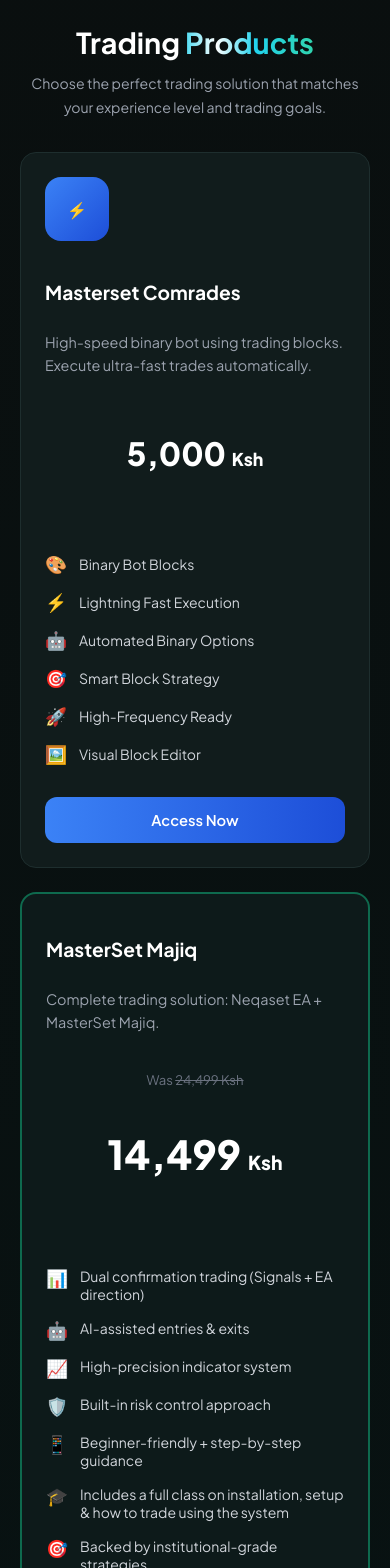
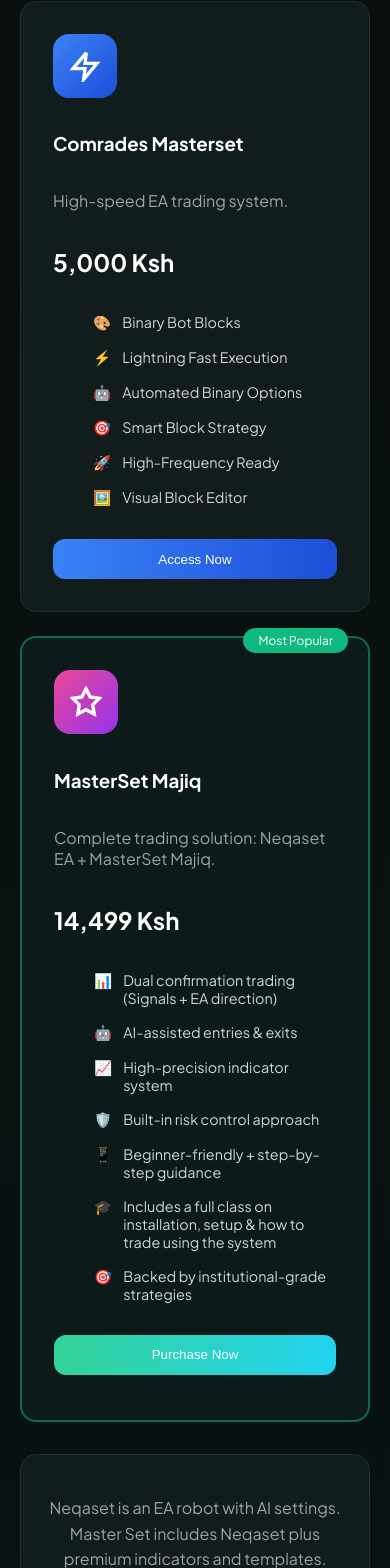
Before and after one commit to evansmurangiri/neqasel-frontend, a React (Vite) app: page / in a window 390 px wide. Shown: the part 994-2562 px from the top of the page. Built offline with nearby package versions, Linux system fonts and the light colour scheme.

Commit message:
Update products UI with logos and comparison card

```diff
--- a/src/components/Products.jsx
+++ b/src/components/Products.jsx
@@ -42,25 +42,15 @@ export default function Products() {
     >
       <style>{`
         @keyframes shine {
-          to {
-            background-position: 200% center;
-          }
+          to { background-position: 200% center; }
         }
 
         .shine-word {
           display: inline-block;
-          background: linear-gradient(
-            90deg,
-            #34d399 0%,
-            #22d3ee 40%,
-            #fff 55%,
-            #22d3ee 70%,
-            #34d399 100%
-          );
+          background: linear-gradient(90deg,#34d399 0%,#22d3ee 40%,#fff 55%,#22d3ee 70%,#34d399 100%);
           background-size: 200% auto;
           -webkit-background-clip: text;
           -webkit-text-fill-color: transparent;
-          background-clip: text;
           animation: shine 2.8s linear infinite;
         }
 
@@ -68,244 +58,154 @@ export default function Products() {
           display: grid;
           grid-template-columns: 1fr 1fr;
           gap: 1.5rem;
-          align-items: start;
         }
 
-        @media (max-width: 680px) {
-          .prod-grid {
-            grid-template-columns: 1fr;
+        @media (max-width: 700px) {
+          .prod-grid { grid-template-columns: 1fr; }
         }
+
+        .prod-card-ai, .prod-card-master {
+          border-radius: 16px;
+          padding: 2rem;
+          display: flex;
+          flex-direction: column;
         }
 
         .prod-card-ai {
           background: #111c1c;
           border: 1px solid #1e2e2e;
-          border-radius: 16px;
-          padding: clamp(1.5rem,4vw,2rem);
-          display: flex;
-          flex-direction: column;
-          transition: all 0.25s;
-        }
-
-        .prod-card-ai:hover {
-          border-color: rgba(16,185,129,0.3);
-          transform: translateY(-2px);
         }
 
         .prod-card-master {
-          position: relative;
           background: #0d1a1a;
           border: 2px solid rgba(16,185,129,0.5);
-          border-radius: 16px;
-          padding: clamp(1.5rem,4vw,2rem);
-          display: flex;
-          flex-direction: column;
+          position: relative;
         }
 
-        .feat-li,
-        .feat-li-top {
+        .product-logo {
+          width: 64px;
+          height: 64px;
+          border-radius: 16px;
           display: flex;
-          gap: 0.75rem;
-          color: #d1d5db;
-          font-size: 0.875rem;
+          align-items: center;
+          justify-content: center;
           margin-bottom: 1rem;
         }
 
-        .feat-li {
-          align-items: center;
+        .ai-logo {
+          background: linear-gradient(135deg,#3b82f6,#1d4ed8);
         }
 
-        .feat-li-top {
-          align-items: flex-start;
+        .master-logo {
+          background: linear-gradient(135deg,#ec4899,#9333ea);
         }
 
-        .feat-icon {
-          color: #10b981;
-          font-size: 1.1rem;
-          flex-shrink: 0;
+        .feat-li {
+          display: flex;
+          gap: .7rem;
+          margin-bottom: 1rem;
+          color: #d1d5db;
+          font-size: .9rem;
         }
 
-        .btn-access,
-        .btn-purchase {
-          display: block;
-          width: 100%;
-          padding: 0.875rem;
-          border-radius: 12px;
-          color: #fff;
-          font-weight: 600;
-          font-size: 0.92rem;
-          text-align: center;
-          border: none;
-          cursor: pointer;
-          font-family: inherit;
-          text-decoration: none;
-          transition: opacity 0.2s;
-        }
+        .feat-icon { color: #10b981; }
 
         .btn-access {
           background: linear-gradient(to right,#3b82f6,#1d4ed8);
+          color: white;
+          padding: .8rem;
+          border-radius: 12px;
+          border: none;
+          cursor: pointer;
         }
 
         .btn-purchase {
           background: linear-gradient(to right,#34d399,#22d3ee);
-          margin-bottom: 0.75rem;
+          color: white;
+          padding: .8rem;
+          border-radius: 12px;
+          border: none;
+          cursor: pointer;
+          margin-bottom: .8rem;
         }
 
-        .btn-access:hover,
-        .btn-purchase:hover {
-          opacity: 0.88;
+        .compare-card {
+          margin-top: 2rem;
+          padding: 1.5rem;
+          border-radius: 16px;
+          background: #111c1c;
+          border: 1px solid #1e2e2e;
+          text-align: center;
+        }
+
+        .compare-btn {
+          margin-top: 1rem;
+          padding: .8rem 1.4rem;
+          border-radius: 999px;
+          border: none;
+          cursor: pointer;
+          font-weight: 600;
+          color: white;
+          background: linear-gradient(90deg,#10b981,#22d3ee);
         }
 
         .modal-overlay {
           position: fixed;
           inset: 0;
-          background: rgba(0,0,0,0.8);
-          z-index: 600;
+          background: rgba(0,0,0,.8);
           display: flex;
+          justify-content: center;
           align-items: center;
-          justify-content: center;
-          padding: 1rem;
         }
 
         .modal-box {
           background: #0d1a1a;
-          border: 1px solid rgba(16,185,129,0.4);
+          padding: 2rem;
           border-radius: 20px;
-          padding: clamp(1.5rem,5vw,2.5rem);
+          width: 90%;
           max-width: 600px;
-          width: 100%;
-          max-height: 90vh;
-          overflow-y: auto;
-          position: relative;
         }
 
         .cmp-table {
           width: 100%;
+          margin-top: 1rem;
           border-collapse: collapse;
-          margin-top: 1.5rem;
         }
 
         .cmp-table th {
-          padding: 0.75rem 1rem;
-          font-size: 0.8rem;
-          font-weight: 700;
-          letter-spacing: 0.07em;
-          text-transform: uppercase;
-          background: rgba(16,185,129,0.08);
           color: #10b981;
           text-align: left;
+          padding: .6rem;
         }
 
-        .cmp-table th:not(:first-child) {
+        .cmp-table td {
+          padding: .6rem;
+          border-bottom: 1px solid #2a3a3a;
+          color: #9ca3af;
           text-align: center;
         }
 
-        .cmp-table td {
-          padding: 0.75rem 1rem;
-          border-bottom: 1px solid rgba(42,58,58,0.4);
-          color: #9ca3af;
-          font-size: 0.88rem;
-        }
-
-        .cmp-table td:not(:first-child) {
-          text-align: center;
-        }
-
-        .check-yes {
-          color: #10b981;
-          font-size: 1.1rem;
-          font-weight: 700;
-        }
-
-        .check-no {
-          color: #6b7280;
-          font-size: 1.1rem;
-        }
+        .check-yes { color: #10b981; }
+        .check-no { color: #6b7280; }
       `}</style>
 
-      <div style={{ maxWidth: 1140, margin: '0 auto' }}>
-        <div
-          style={{
-            textAlign: 'center',
-            marginBottom: 'clamp(2rem,5vw,4rem)',
-          }}
-        >
-          <h2
-            style={{
-              fontSize: 'clamp(1.8rem,4vw,3rem)',
-              fontWeight: 700,
-              marginBottom: '.75rem',
-              color: '#fff',
-            }}
-          >
-            Trading <span className="shine-word">Products</span>
-          </h2>
+      <div className="prod-grid">
+        {/* Product 1 */}
+        <div className="prod-card-ai">
 
-          <p
-            style={{
-              color: '#9ca3af',
-              fontSize: 'clamp(.88rem,2.5vw,1.05rem)',
-              maxWidth: 520,
-              margin: '0 auto',
-              lineHeight: 1.7,
-            }}
-          >
-            Choose the perfect trading solution that matches your experience level and trading goals.
-          </p>
+          {/* RESTORED LOGO */}
+          <div className="product-logo ai-logo">
+            <svg width="32" height="32" viewBox="0 0 24 24" fill="none" stroke="white" strokeWidth="2.5">
+              <polyline points="13 2 3 14 12 14 11 22 21 10 12 10 13 2"/>
+            </svg>
           </div>
 
-        <div className="prod-grid">
-          <div className="prod-card-ai">
-            <div
-              style={{
-                width: 64,
-                height: 64,
-                borderRadius: 16,
-                background: 'linear-gradient(135deg,#3b82f6,#1d4ed8)',
-                display: 'flex',
-                alignItems: 'center',
-                justifyContent: 'center',
-                marginBottom: '1.25rem',
-              }}
-            >
-              ⚡
-            </div>
+          <h3 style={{ color: 'white' }}>Comrades Masterset</h3>
+          <p style={{ color: '#9ca3af' }}>High-speed EA trading system.</p>
 
-            <h3
-              style={{
-                fontSize: 'clamp(1.2rem,3vw,1.5rem)',
-                fontWeight: 700,
-                color: '#fff',
-                marginBottom: '.75rem',
-              }}
-            >
-              Masterset Comrades
-            </h3>
+          <h2 style={{ color: 'white' }}>5,000 Ksh</h2>
 
-            <p
-              style={{
-                color: '#9ca3af',
-                fontSize: '.9rem',
-                marginBottom: '1.5rem',
-                lineHeight: 1.6,
-              }}
-            >
-              High-speed binary bot using trading blocks. Execute ultra-fast trades automatically.
-            </p>
-
-            <div style={{ textAlign: 'center', marginBottom: '2rem' }}>
-              <p
-                style={{
-                  fontSize: 'clamp(2rem,5vw,2.8rem)',
-                  fontWeight: 800,
-                  color: '#fff',
-                }}
-              >
-                5,000 <span style={{ fontSize: '1.1rem' }}>Ksh</span>
-              </p>
-            </div>
-
-            <ul style={{ flex: 1, paddingLeft: 0 }}>
+          <ul>
             {aiFeatures.map((f, i) => (
               <li key={i} className="feat-li">
                 <span className="feat-icon">{f.icon}</span>
@@ -317,48 +217,41 @@ export default function Products() {
           <button className="btn-access">Access Now</button>
         </div>
 
+        {/* Product 2 */}
         <div className="prod-card-master">
-            <h3
+
+          {/* RESTORED LOGO */}
+          <div className="product-logo master-logo">
+            <svg width="32" height="32" viewBox="0 0 24 24" fill="none" stroke="white" strokeWidth="2.5">
+              <polygon points="12 2 15.09 8.26 22 9.27 17 14.14 18.18 21.02 12 17.77 5.82 21.02 7 14.14 2 9.27 8.91 8.26 12 2"/>
+            </svg>
+          </div>
+
+          <span
             style={{
-                fontSize: 'clamp(1.2rem,3vw,1.5rem)',
-                fontWeight: 700,
-                color: '#fff',
-                marginBottom: '.75rem',
+              position: 'absolute',
+              top: '-10px',
+              right: '20px',
+              background: '#10b981',
+              padding: '5px 15px',
+              borderRadius: '20px',
+              color: 'white',
+              fontSize: '12px',
             }}
           >
-              MasterSet Majiq
-            </h3>
+            Most Popular
+          </span>
 
-            <p
-              style={{
-                color: '#9ca3af',
-                fontSize: '.9rem',
-                marginBottom: '1.5rem',
-                lineHeight: 1.6,
-              }}
-            >
+          <h3 style={{ color: 'white' }}>MasterSet Majiq</h3>
+          <p style={{ color: '#9ca3af' }}>
             Complete trading solution: Neqaset EA + MasterSet Majiq.
           </p>
 
-            <div style={{ textAlign: 'center', marginBottom: '2rem' }}>
-              <p style={{ color: '#6b7280', fontSize: '.82rem' }}>
-                Was <s>24,499 Ksh</s>
-              </p>
+          <h2 style={{ color: 'white' }}>14,499 Ksh</h2>
 
-              <p
-                style={{
-                  fontSize: 'clamp(2.5rem,6vw,3.2rem)',
-                  fontWeight: 800,
-                  color: '#fff',
-                }}
-              >
-                14,499 <span style={{ fontSize: '1.2rem' }}>Ksh</span>
-              </p>
-            </div>
-
-            <ul style={{ flex: 1, paddingLeft: 0 }}>
+          <ul>
             {masterFeatures.map((f, i) => (
-                <li key={i} className="feat-li-top">
+              <li key={i} className="feat-li">
                 <span className="feat-icon">{f.icon}</span>
                 {f.label}
               </li>
@@ -366,22 +259,22 @@ export default function Products() {
           </ul>
 
           <button className="btn-purchase">Purchase Now</button>
-
-            <button
-              onClick={() => setModal(true)}
-              style={{
-                background: 'transparent',
-                border: 'none',
-                color: '#10b981',
-                cursor: 'pointer',
-              }}
-            >
-              Learn More
-            </button>
-          </div>
         </div>
       </div>
 
+      {/* Compare Card */}
+      <div className="compare-card">
+        <p style={{ color: '#9ca3af', lineHeight: 1.6 }}>
+          Neqaset is an EA robot with AI settings. Master Set includes Neqaset
+          plus premium indicators and templates.
+        </p>
+
+        <button className="compare-btn" onClick={() => setModal(true)}>
+          View Detailed Comparison
+        </button>
+      </div>
+
+      {/* Modal */}
       {modal && (
         <div
           className="modal-overlay"
@@ -390,31 +283,7 @@ export default function Products() {
           }}
         >
           <div className="modal-box">
-            <button
-              onClick={() => setModal(false)}
-              style={{
-                position: 'absolute',
-                top: '1rem',
-                right: '1rem',
-                background: '#111',
-                color: '#fff',
-                border: 'none',
-                borderRadius: '50%',
-                width: 32,
-                height: 32,
-                cursor: 'pointer',
-              }}
-            >
-              ✕
-            </button>
-
-            <h2
-              style={{
-                color: '#fff',
-                textAlign: 'center',
-                marginBottom: '1rem',
-              }}
-            >
+            <h2 style={{ color: 'white', textAlign: 'center' }}>
               Compare Versions
             </h2>
 
@@ -422,34 +291,37 @@ export default function Products() {
               <thead>
                 <tr>
                   <th>Feature</th>
-                  <th>Neqaset</th>
-                  <th>Master Set</th>
+                  <th>Comrades</th>
+                  <th>Master</th>
                 </tr>
               </thead>
 
               <tbody>
                 {compareRows.map((row, i) => (
                   <tr key={i}>
-                    <td>{row.feature}</td>
-                    <td>
-                      {row.neqaset ? (
-                        <span className="check-yes">✓</span>
-                      ) : (
-                        <span className="check-no">—</span>
-                      )}
-                    </td>
-
-                    <td>
-                      {row.master ? (
-                        <span className="check-yes">✓</span>
-                      ) : (
-                        <span className="check-no">—</span>
-                      )}
-                    </td>
+                    <td style={{ textAlign: 'left' }}>{row.feature}</td>
+                    <td>{row.neqaset ? <span className="check-yes">✓</span> : <span className="check-no">—</span>}</td>
+                    <td>{row.master ? <span className="check-yes">✓</span> : <span className="check-no">—</span>}</td>
                   </tr>
                 ))}
               </tbody>
             </table>
+
+            <button
+              onClick={() => setModal(false)}
+              style={{
+                marginTop: '1rem',
+                width: '100%',
+                padding: '.8rem',
+                borderRadius: '12px',
+                border: 'none',
+                background: '#10b981',
+                color: 'white',
+                cursor: 'pointer',
+              }}
+            >
+              Close
+            </button>
           </div>
         </div>
       )}
```
Lines whose indentation alone changed are shown as unchanged.
